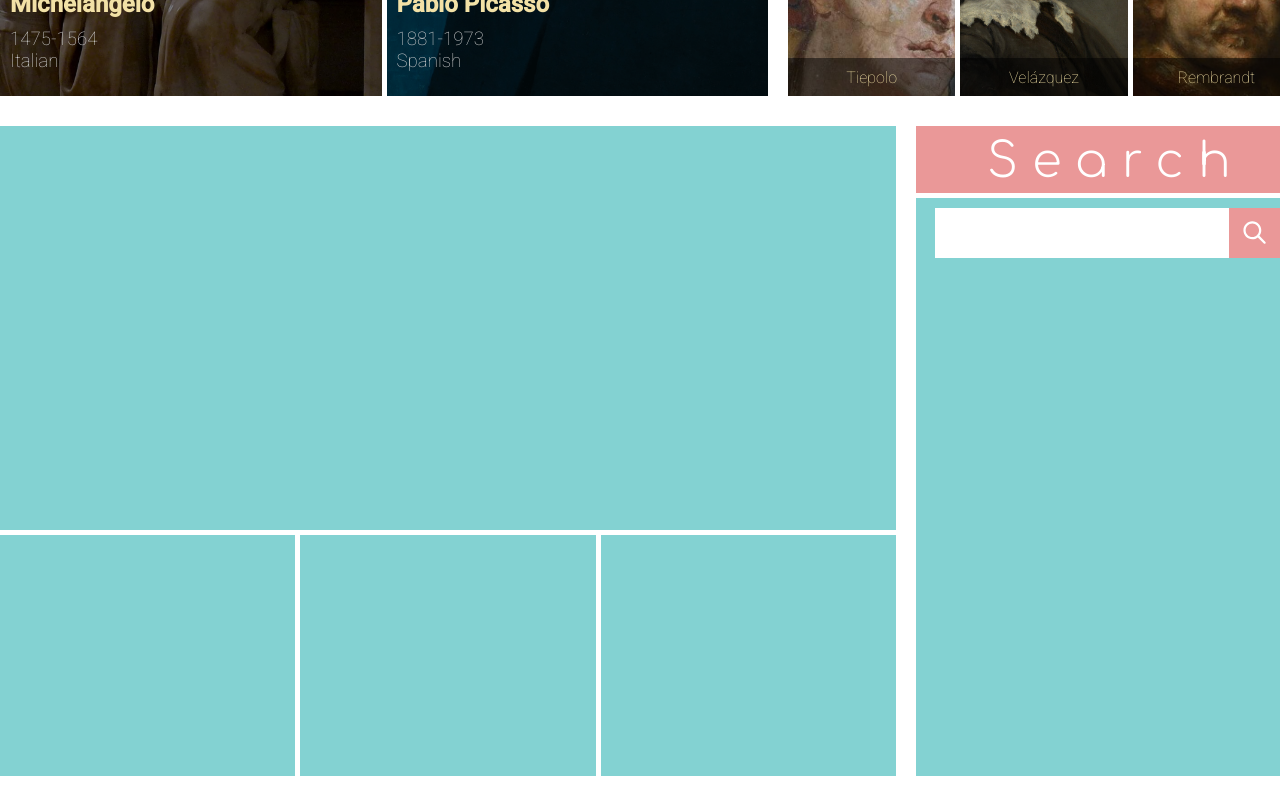
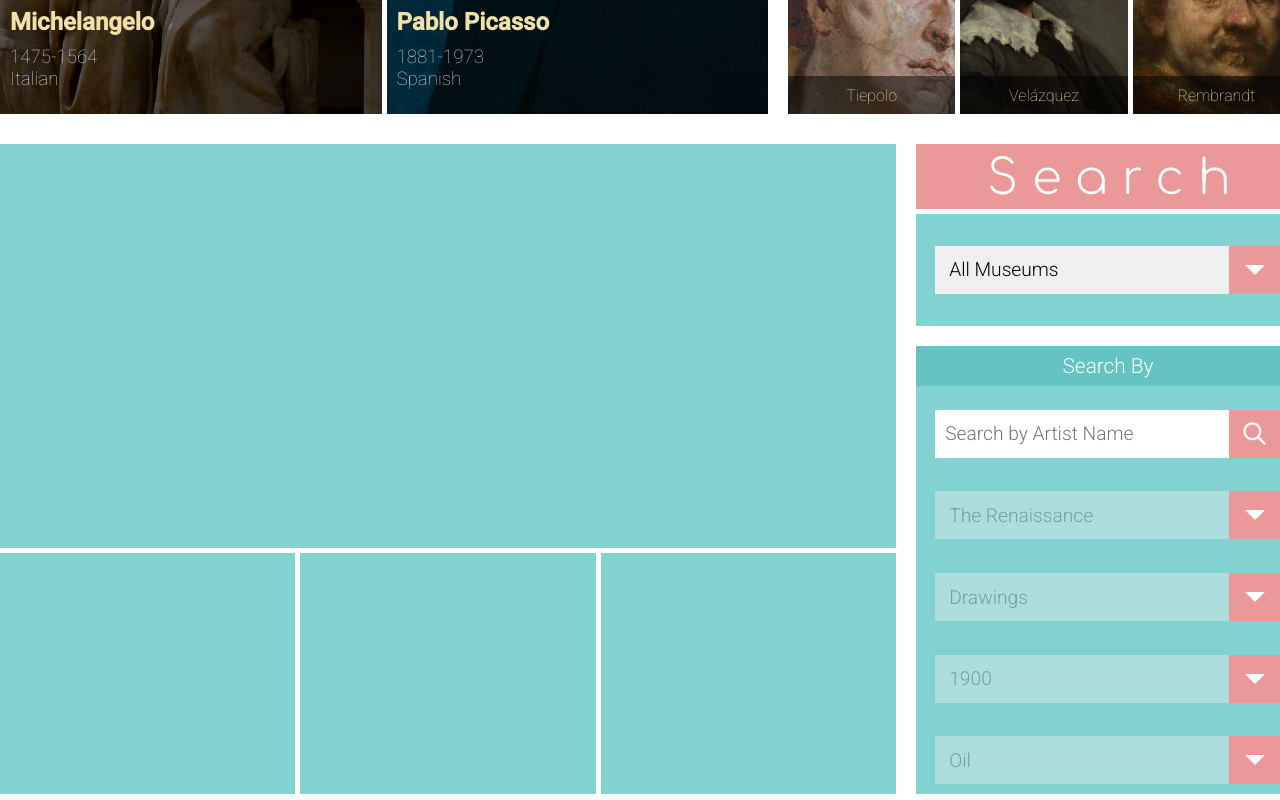
Before and after one commit to RohanMangroo/Muse, a React (Create React App) app: page /guest in a window 1280 px wide. Shown: the part 1160-1960 px from the top of the page. Built offline with nearby package versions, Linux system fonts and the light colour scheme.

Commit message:
finishing up search area

```diff
--- a/src/components/Main.js
+++ b/src/components/Main.js
@@ -1,12 +1,9 @@
-import React, { useState } from 'react';
 import { createSection } from '../utils';
-import { randomArtImages } from '../utils';
-import { v4 as uuidv4 } from 'uuid';
-import '../styles/main-top.css';
-import '../styles/search.css';
+import Search from './Search';
+import Top from './Top';
 import '../styles/gallery.css';
 import '../styles/about.css';
-import magGlass from '../resources/Icon.svg';
+
 /*Main Component*/
 export default function Main() {
   return (
@@ -19,115 +16,6 @@
   );
 }
 
-/*Sub Components*/
-function Top() {
-  return (
-    <div className="top flex-row">
-      <TopLeft />
-      <TopRight />
-    </div>
-  );
-}
-
-function TopLeft() {
-  return (
-    <section className="top-left flex-col">
-      <div className="featured-artist-container flex-col">
-        <header className="center-item">
-          <h2>Featured Artists</h2>
-        </header>
-        <div className="sub-container flex-row">
-          <div className="featured-artist flex-col">
-            <div className="featured-artist-description">
-              <h2>Michelangelo</h2>
-              <h3>1475-1564</h3>
-              <h3>Italian</h3>
-            </div>
-          </div>
-          <div className="featured-artist flex-col">
-            <div className="featured-artist-description">
-              <h2>Pablo Picasso</h2>
-              <h3>1881-1973</h3>
-              <h3>Spanish</h3>
-            </div>
-          </div>
-        </div>
-      </div>
-    </section>
-  );
-}
-
-function TopRight() {
-  return (
-    <section className="top-right flex-col">
-      <div className="random-art flex-col">
-        <header className="center-item">
-          <h2>Random Art</h2>
-        </header>
-        {/* <section>{createSection(9, 2, 'random-art-card flex-col')}</section> */}
-        <section>
-          {randomArtImages.map((obj) => {
-            return (
-              <div
-                style={{ backgroundImage: `url(${obj.img})` }}
-                className="random-art-card flex-col"
-                key={uuidv4()}
-              >
-                <div></div>
-                <div className="center-item">
-                  <h3>{obj.artist}</h3>
-                </div>
-              </div>
-            );
-          })}
-        </section>
-      </div>
-    </section>
-  );
-}
-
-function Search() {
-  return (
-    <div className="search flex-row">
-      <section className="results">
-        <div></div>
-        <div className="related-results">
-          <div></div>
-          <div></div>
-          <div></div>
-        </div>
-      </section>
-      <section className="search-container flex-col">
-        <header className="center-item">
-          <h2>Search</h2>
-        </header>
-        <div className="flex-col">
-          <SearchBar />
-        </div>
-      </section>
-    </div>
-  );
-}
-
-function SearchBar() {
-  const [search, setSearch] = useState('');
-
-  return (
-    <form className="search-bar">
-      <div className="flex-row">
-        <input
-          type="text"
-          value={search}
-          onChange={(e) => setSearch(e.target.value)}
-        ></input>
-        <span className="center-item">
-          <img src={magGlass} alt="mag"></img>
-        </span>
-      </div>
-    </form>
-  );
-}
-
 function Gallery() {
   return <div className="gallery">{createSection(14, 0, 'grid-cell')}</div>;
 }
--- /dev/null
+++ b/src/components/Search.js
@@ -0,0 +1,108 @@
+import React, { useState } from 'react';
+import { v4 as uuidv4 } from 'uuid';
+import magGlass from '../resources/Icon.svg';
+import { dropDownInfo } from '../utils';
+import '../styles/search.css';
+import '../styles/search-results.css';
+
+export default function Search() {
+  return (
+    <div className="search flex-row">
+      <section className="results">
+        <div></div>
+        <div className="related-results">
+          <div></div>
+          <div></div>
+          <div></div>
+        </div>
+      </section>
+      <section className="search-container flex-col">
+        <header className="center-item">
+          <h2>Search</h2>
+        </header>
+        <div className="mueseum-dropdown flex-col center-item">
+          <DropDownMenu info={dropDownInfo.museum} value="museum" />
+        </div>
+        <SearchSubContainer />
+      </section>
+    </div>
+  );
+}
+
+function SearchBar({ name, currentInput }) {
+  const [search, setSearch] = useState('');
+  const isDisabled = currentInput === name ? false : true;
+
+  return (
+    <form className="search-bar center-item">
+      <div className="flex-row">
+        <input
+          disabled={isDisabled}
+          placeholder="Search by Artist Name"
+          type="text"
+          value={search}
+          name={name}
+          onChange={(e) => setSearch(e.target.value)}
+        ></input>
+        <span className="center-item">
+          <img src={magGlass} alt="mag"></img>
+        </span>
+      </div>
+    </form>
+  );
+}
+
+function DropDownMenu({ info, name, currentInput }) {
+  const isDisabled = currentInput === name ? false : true;
+
+  return (
+    <div className="custom-select center-item">
+      <div>
+        <select disabled={isDisabled} name={name}>
+          {info.map((info) => (
+            <option key={uuidv4()}>{info}</option>
+          ))}
+        </select>
+        <span className="custom-arrow-container center-item">
+          <div className="custom-arrow"></div>
+        </span>
+      </div>
+    </div>
+  );
+}
+
+function SearchSubContainer() {
+  const [currentInput, setCurrentInput] = useState('search');
+
+  function handleClick(e) {
+    const name = e.target.name ? e.target.name : currentInput;
+    setCurrentInput(name);
+  }
+
+  return (
+    <div className="secondary-menus flex-col" onClick={(e) => handleClick(e)}>
+      <header className="center-item">Search By</header>
+      <SearchBar name="search" currentInput={currentInput} />
+      <DropDownMenu
+        info={dropDownInfo.genre}
+        name="genre"
+        currentInput={currentInput}
+      />
+      <DropDownMenu
+        info={dropDownInfo.type}
+        name="type"
+        currentInput={currentInput}
+      />
+      <DropDownMenu
+        info={dropDownInfo.century}
+        name="century"
+        currentInput={currentInput}
+      />
+      <DropDownMenu
+        info={dropDownInfo.medium}
+        name="medium"
+        currentInput={currentInput}
+      />
+    </div>
+  );
+}
--- /dev/null
+++ b/src/components/Top.js
@@ -0,0 +1,69 @@
+import { randomArtImages } from '../utils';
+import { v4 as uuidv4 } from 'uuid';
+import '../styles/main-top.css';
+
+export default function Top() {
+  return (
+    <div className="top flex-row">
+      <TopLeft />
+      <TopRight />
+    </div>
+  );
+}
+
+function TopLeft() {
+  return (
+    <section className="top-left flex-col">
+      <div className="featured-artist-container flex-col">
+        <header className="center-item">
+          <h2>Featured Artists</h2>
+        </header>
+        <div className="sub-container flex-row">
+          <div className="featured-artist flex-col">
+            <div className="featured-artist-description">
+              <h2>Michelangelo</h2>
+              <h3>1475-1564</h3>
+              <h3>Italian</h3>
+            </div>
+          </div>
+          <div className="featured-artist flex-col">
+            <div className="featured-artist-description">
+              <h2>Pablo Picasso</h2>
+              <h3>1881-1973</h3>
+              <h3>Spanish</h3>
+            </div>
+          </div>
+        </div>
+      </div>
+    </section>
+  );
+}
+
+function TopRight() {
+  return (
+    <section className="top-right flex-col">
+      <div className="random-art flex-col">
+        <header className="center-item">
+          <h2>Random Art</h2>
+        </header>
+        {/* <section>{createSection(9, 2, 'random-art-card flex-col')}</section> */}
+        <section>
+          {randomArtImages.map((obj) => {
+            return (
+              <div
+                style={{ backgroundImage: `url(${obj.img})` }}
+                className="random-art-card flex-col"
+                key={uuidv4()}
+              >
+                <div></div>
+                <div className="center-item">
+                  <h3>{obj.artist}</h3>
+                </div>
+              </div>
+            );
+          })}
+        </section>
+      </div>
+    </section>
+  );
+}
--- a/src/styles/navBar.css
+++ b/src/styles/navBar.css
@@ -1,5 +1,5 @@
 * {
-  --nav-container-height: 2rem;
+  --nav-container-height: 50px;
 }
 
 .nav-container {
@@ -35,15 +35,15 @@
   color: white;
   font-family: 'Roboto', sans-serif;
   font-weight: 500;
-  font-size: 0.8rem;
+  font-size: 1rem;
 }
 
 .logo {
   height: 100%;
-  width: 100px;
+  width: 175px;
   background-color: var(--main-color);
   font-family: 'Libre Baskerville', sans-serif;
-  font-size: 1.6rem;
+  font-size: 2.5rem;
   color: white;
   padding-top: 2px;
 }
--- /dev/null
+++ b/src/styles/search-results.css
@@ -0,0 +1,41 @@
+.results {
+  height: 100%;
+  width: 70%;
+  display: grid;
+  grid-template-columns: repeat(8, 1fr);
+  grid-template-rows: repeat(8, 1fr);
+  gap: 5px;
+}
+
+.results div:nth-child(1) {
+  grid-column: 1 / 9;
+  grid-row: 1 / 6;
+  background-color: var(--green-ish);
+}
+
+.results > div:nth-child(2) {
+  grid-column: 1 / 9;
+  grid-row: 6 / 9;
+  display: grid;
+  gap: 5px;
+  grid-template-columns: repeat(9, 1fr);
+  grid-template-rows: repeat(3, 1fr);
+}
+
+.related-results div:nth-child(1) {
+  grid-column: 1 / 4;
+  grid-row: 1 / 4;
+  background-color: var(--green-ish);
+}
+
+.related-results div:nth-child(2) {
+  grid-column: 4 / 7;
+  grid-row: 1 / 4;
+  background-color: var(--green-ish);
+}
+
+.related-results div:nth-child(3) {
+  grid-column: 7 / 10;
+  grid-row: 1 / 4;
+  background-color: var(--green-ish);
+}
--- a/src/styles/search.css
+++ b/src/styles/search.css
@@ -4,51 +4,6 @@
   gap: 20px;
 }
 
-.results {
-  height: 100%;
-  width: 70%;
-  display: grid;
-  grid-template-columns: repeat(8, 1fr);
-  grid-template-rows: repeat(8, 1fr);
-  gap: 5px;
-}
-
-.results div:nth-child(1) {
-  grid-column: 1 / 9;
-  grid-row: 1 / 6;
-  background-color: var(--green-ish);
-}
-
-.results > div:nth-child(2) {
-  grid-column: 1 / 9;
-  grid-row: 6 / 9;
-  display: grid;
-  gap: 5px;
-  grid-template-columns: repeat(9, 1fr);
-  grid-template-rows: repeat(3, 1fr);
-}
-
-.related-results div:nth-child(1) {
-  grid-column: 1 / 4;
-  grid-row: 1 / 4;
-  background-color: var(--green-ish);
-}
-
-.related-results div:nth-child(2) {
-  grid-column: 4 / 7;
-  grid-row: 1 / 4;
-  background-color: var(--green-ish);
-}
-
-.related-results div:nth-child(3) {
-  grid-column: 7 / 10;
-  grid-row: 1 / 4;
-  background-color: var(--green-ish);
-}
-
-/*=========================================*/
-/*SEARCH*/
-/*=========================================*/
 .search-container {
   height: 100%;
   width: 30%;
@@ -70,26 +25,102 @@
   padding-top: 5px;
 }
 
-.search-container div {
-  height: 100%;
-  width: 100%;
+.search-container .mueseum-dropdown {
+  height: 20%;
   background-color: var(--green-ish);
 }
 
+.secondary-menus {
+  height: 80%;
+  width: 100%;
+  background-color: var(--green-ish);
+  margin-top: 15px;
+  justify-content: space-between;
+}
+
+.secondary-menus header {
+  font-family: 'Roboto', sans-serif;
+  font-weight: 300;
+  font-size: 1.3rem;
+  color: white;
+  padding-left: 10px;
+  background: var(--green-ish-accent-2);
+  height: 40px;
+  width: 100%;
+  padding: 0;
+}
+
+.search-bar {
+  width: 100%;
+  height: 15%;
+}
+
+/*Search Bar*/
 .search-bar div {
-  height: 50px;
+  height: 3rem;
   width: 90%;
-  margin: auto;
-  margin-top: 10px;
 }
 
 .search-bar input {
   width: 85%;
   border: none;
   background-color: white;
+  font-family: 'Roboto', sans-serif;
+  font-weight: 300;
+  font-size: 1.2rem;
+  color: black;
+  padding-left: 10px;
 }
 
 .search-bar span {
   width: 15%;
   background-color: var(--main-color-accent);
 }
+
+/*Drop Down Menu*/
+.custom-select {
+  width: 100%;
+  height: 15%;
+}
+
+.custom-select > div {
+  height: 3rem;
+  width: 90%;
+  position: relative;
+}
+
+.custom-arrow-container {
+  height: 100%;
+  width: 15%;
+  background-color: var(--main-color-accent);
+  position: absolute;
+  top: 0;
+  right: 0;
+  pointer-events: none;
+}
+
+.custom-arrow {
+  border: 10px solid transparent;
+  border-top-color: rgb(255, 255, 255);
+  margin-top: 10px;
+}
+
+select {
+  height: 100%;
+  width: 100%;
+  border: none;
+  font-family: 'Roboto', sans-serif;
+  font-weight: 300;
+  font-size: 1.2rem;
+  color: black;
+  padding-left: 10px;
+}
+
+input:disabled {
+  opacity: 0.4;
+}
+
+select:disabled {
+  color: rgb(84, 84, 84);
+  opacity: 0.4;
+}
--- a/src/utils.js
+++ b/src/utils.js
@@ -22,6 +22,43 @@
   { artist: 'Rembrandt', img: rem },
 ];
 
+/**Drop Down Menu Arrays */
+export const dropDownInfo = {
+  museum: ['All Museums', 'Metropolitan Museum of Art', 'museum', 'museum'],
+  type: ['Drawings', 'Paintings', 'Sculptures', 'Antiquity', 'Miscellaneous'],
+  genre: [
+    'The Renaissance',
+    'Rococo',
+    'Romanticism',
+    'Impressionism',
+    'Expressionism',
+    'Surrealism',
+    'Abstract',
+  ],
+  century: [
+    '1900',
+    '1800',
+    '1700',
+    '1600',
+    '1500',
+    '1400',
+    '1300',
+    '1200',
+    '1100',
+    'pre-1000',
+  ],
+  medium: [
+    'Oil',
+    'Acrylic',
+    'Watercolors',
+    'Charcoal',
+    'Pastels',
+    'Graphite',
+    'Ink',
+    'Marbel',
+  ],
+};
+
 /*Creates a section of Divs*/
 export function createSection(
   stop,
```
